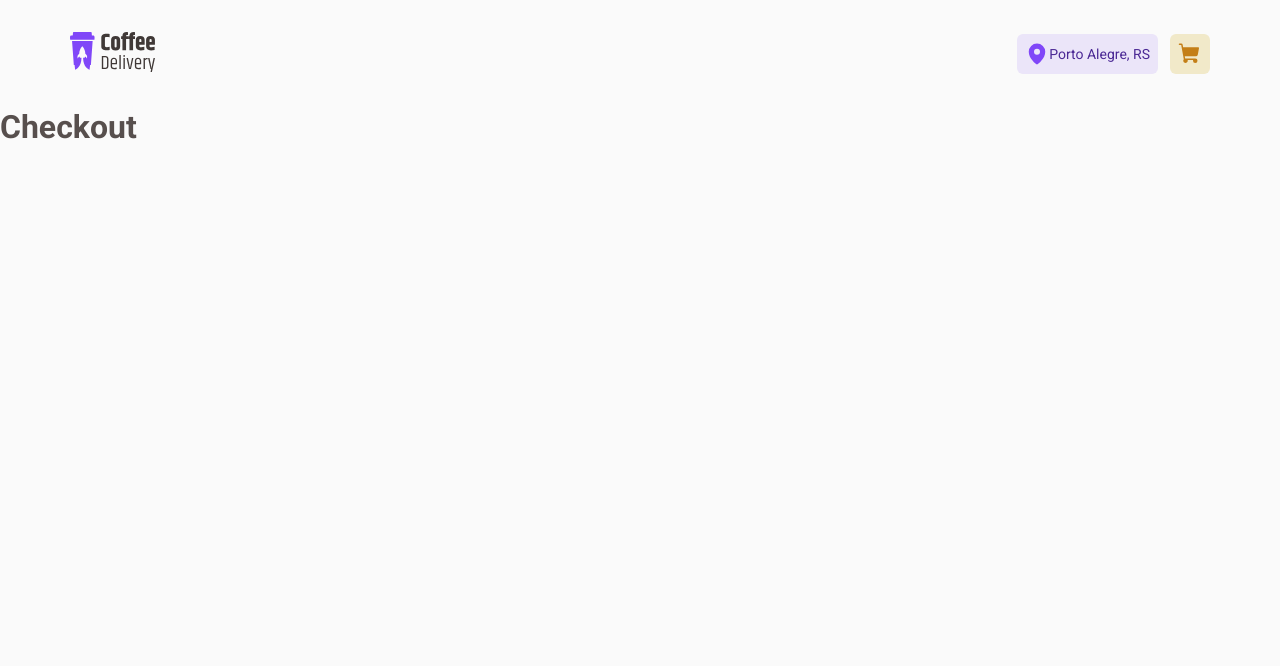
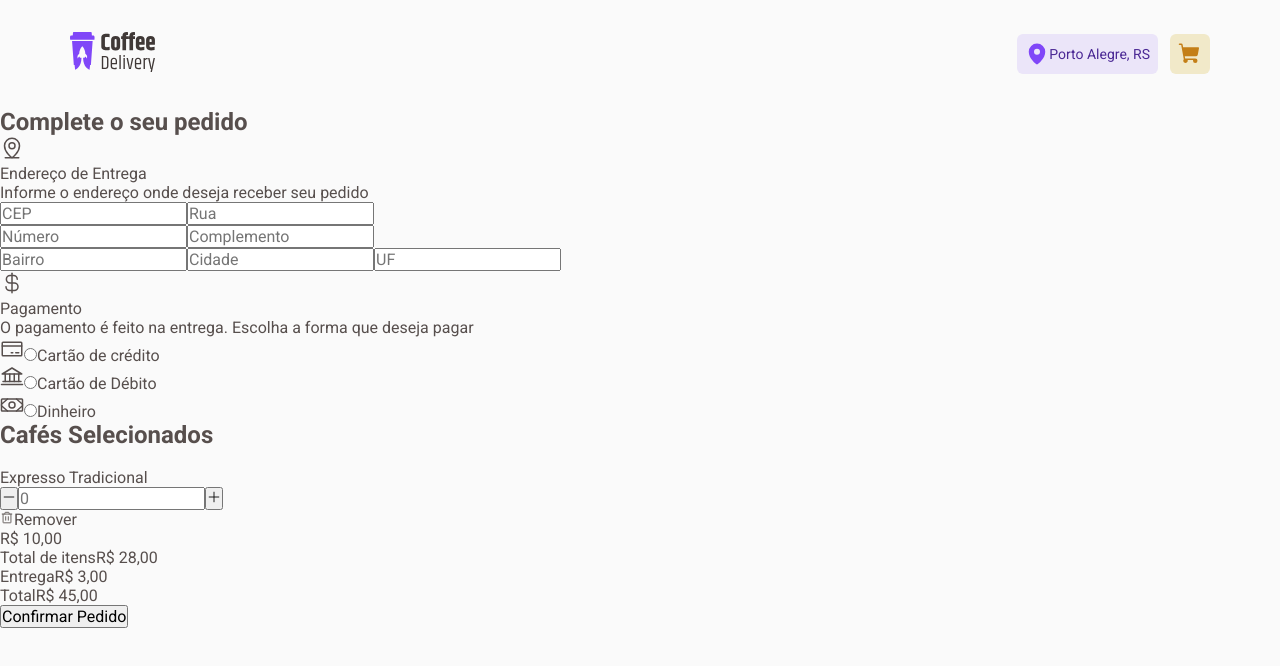
Before and after one commit to rodrrigodev/coffee-delivery, a React (Vite) app: page /checkout in a window 1280 px wide. Shown: the top 666 px of the page. Built offline with nearby package versions, Linux system fonts and the light colour scheme.

Commit message:
form checkout

```diff
--- a/src/pages/Checkout/index.tsx
+++ b/src/pages/Checkout/index.tsx
@@ -1,5 +1,136 @@
-export function Checkout(){
-    return(
-        <h1>Checkout</h1>
+import { Bank, CreditCard, CurrencyDollar, MapPinLine, Minus, Money, Plus, Trash } from "phosphor-react";
+
+export function Checkout() {
+    return (
+        <main>
+            <section>
+                <h2>Complete o seu pedido</h2>
+
+
+                <div>
+                    <div>
+                        <span>
+                            <MapPinLine size={24} />
+                        </span>
+                        <div>
+                            <span>Endereço de Entrega</span>
+                            <p>Informe o endereço onde deseja receber seu pedido</p>
+
+                        </div>
+                    </div>
+
+                    <form action="">
+                        <input type="number" name="" id="" placeholder="CEP" />
+                        <input type="text" name="" id="" placeholder="Rua" />
+                        <div>
+                            <div>
+                                <input type="number" name="" id="" placeholder="Número" />
+                                <input type="text" name="" id="" placeholder="Complemento" />
+                            </div>
+
+                            <div>
+                                <input type="text" name="" id="" placeholder="Bairro" />
+                                <input type="text" name="" id="" placeholder="Cidade" />
+                                <input type="text" name="" id="" placeholder="UF" />
+                            </div>
+                        </div>
+                    </form>
+
+                    <div>
+                        <div>
+                            <span>
+                                <CurrencyDollar size={24} />
+                            </span>
+                            <div>
+                                <span>Pagamento</span>
+                                <p>O pagamento é feito na entrega. Escolha a forma que deseja pagar</p>
+
+                            </div>
+                        </div>
+
+                        <div>
+                            <div>
+                                <span>
+                                    <CreditCard size={24} />
+                                </span>
+                                <input type="radio" name="" id="" />
+                                <label htmlFor="">Cartão de crédito</label>
+                            </div>
+
+                            <div>
+                                <span>
+                                    <Bank size={24} />
+                                </span>
+                                <input type="radio" name="" id="" />
+                                <label htmlFor="">Cartão de Débito</label>
+                            </div>
+
+                            <div>
+                                <span>
+                                    <Money size={24} />
+                                </span>
+                                <input type="radio" name="" id="" />
+                                <label htmlFor="">Dinheiro</label>
+                            </div>
+
+                        </div>
+                    </div>
+                </div>
+            </section>
+
+            <section>
+                <h2>Cafés Selecionados</h2>
+
+                <div>
+
+                    <div>
+                        <img src="" alt="" />
+
+                        <div>
+                            <span>Expresso Tradicional</span>
+                            <div>
+                                <div>
+                                    <button>
+                                        <Minus size={14} />
+                                    </button>
+                                    <input type="number" placeholder="0" />
+                                    <button>
+                                        <Plus size={14} />
+                                    </button>
+                                </div>
+                                <span>
+                                    <Trash size={14} />
+                                    Remover
+                                </span>
+                            </div>
+                        </div>
+
+                        <span>R$ 10,00</span>
+                    </div>
+
+                        <div>
+
+                            <div>
+                                <span>Total de itens</span>
+                                <span>R$ 28,00</span>
+                            </div>
+
+                            <div>
+                                <span>Entrega</span>
+                                <span>R$ 3,00</span>
+                            </div>
+
+                            <div>
+                                <span>Total</span>
+                                <span>R$ 45,00</span>
+                            </div>
+                        </div>
+
+                        <button type="submit">Confirmar Pedido</button>
+
+                </div>
+
+            </section>
+        </main>
     )
 }
```
